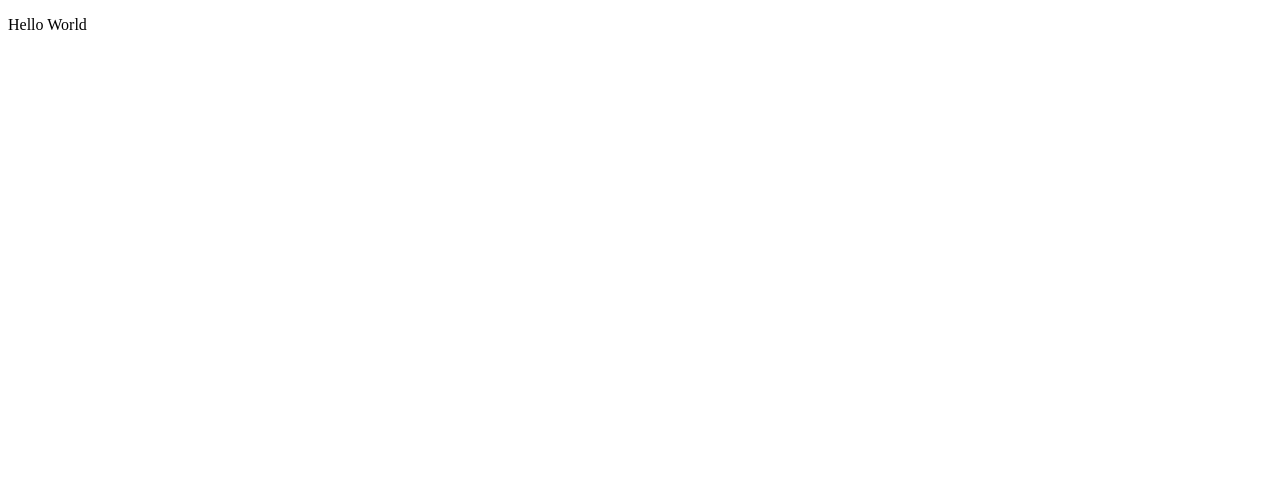
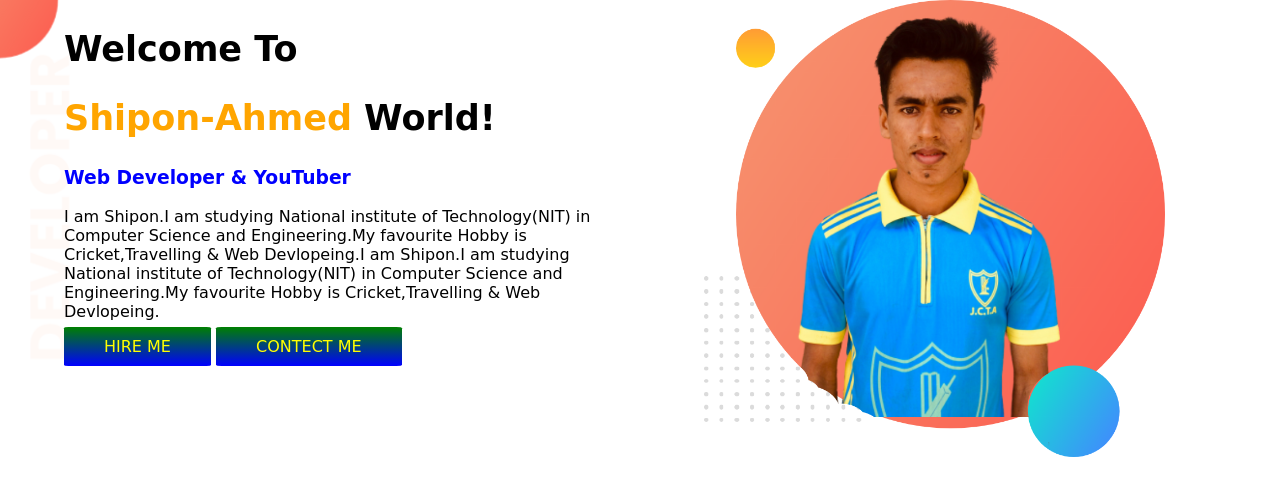
Before and after one commit to ShiponAhmed27/developer-portfolio, a plain HTML site: page index.html in a window 1280 px wide. Drawn offline with Linux system fonts and the light colour scheme; a web font is replaced by a local one.

Commit message:
top banner added

```diff
--- a/index.html
+++ b/index.html
@@ -1,13 +1,37 @@
 <!DOCTYPE html>
 <html lang="en">
+
 <head>
     <meta charset="UTF-8">
     <meta http-equiv="X-UA-Compatible" content="IE=edge">
     <meta name="viewport" content="width=device-width, initial-scale=1.0">
     <title>Shipon Portfolio</title>
+    <link rel="preconnect" href="https://fonts.googleapis.com">
+    <link rel="preconnect" href="https://fonts.gstatic.com" crossorigin>
+    <link href="https://fonts.googleapis.com/css2?family=Pushster&display=swap" rel="stylesheet">
     <link rel="stylesheet" href="style.css">
 </head>
+
 <body>
-    <p>Hello World</p>
+    <section class="top-banner">
+        <div class="half-width">
+            <h1>Welcome To</h1>
+            <h1><span class="orange-color">Shipon-Ahmed</span> World!</h1>
+            <h3>Web Developer & YouTuber</h3>
+            <p>I am Shipon.I am studying National institute of Technology(NIT) in Computer Science and Engineering.My
+                favourite Hobby is Cricket,Travelling & Web Devlopeing.I am Shipon.I am studying National institute of
+                Technology(NIT) in Computer Science and Engineering.My favourite Hobby is Cricket,Travelling & Web
+                Devlopeing.</p>
+            <a class="link-button" target="_blank" href="https://www.youtube.com/channel/UCTHSLXWruznKyyLeIWfMPNw">HIRE
+                ME</a>
+            <a class="link-button" target="_blank" href="#">CONTECT ME</a>
+        </div>
+        <div class="half-width">
+            <img src="my-bg.png" alt="">
+        </div>
+
+
+    </section>
 </body>
+
 </html>
--- a/style.css
+++ b/style.css
@@ -0,0 +1,37 @@
+body{
+    font-family: 'Pushster', cursive;
+    margin: 0;
+}
+h1{
+    font-size: 35px;
+}
+.orange-color{
+    color: orange;
+}
+h3{
+    color: blue;
+}
+section{
+    display: flex;
+}
+.half-width{
+    width: 50%;
+    padding-left: 5%;
+}
+.half-width img{
+    width: 80%;
+}
+.link-button{
+    text-decoration: none;
+    background-image: linear-gradient(green,blue);
+    color: yellow;
+    padding: 10px 40px;
+    border-radius: 3%;
+}
+.link-button a:hover{
+    color: white;
+}
+.top-banner{
+    background-image: url(top-banner.png);
+    background-repeat: no-repeat;
+}
```
Also changed, not shown: dream-bg.png (added), exp-bg.png (added), my-bg.png (added), my-bg2.png (added), picture.JPG (added), top-banner.png (added).
